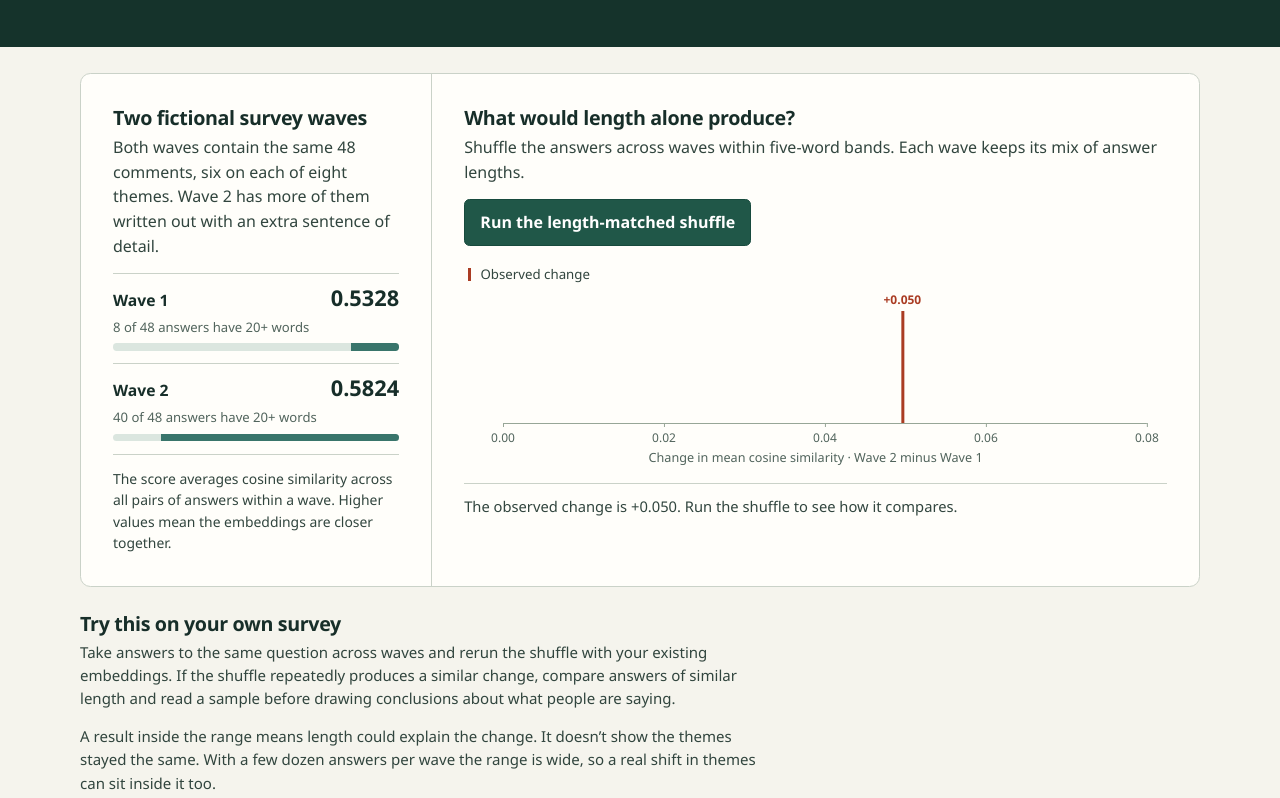
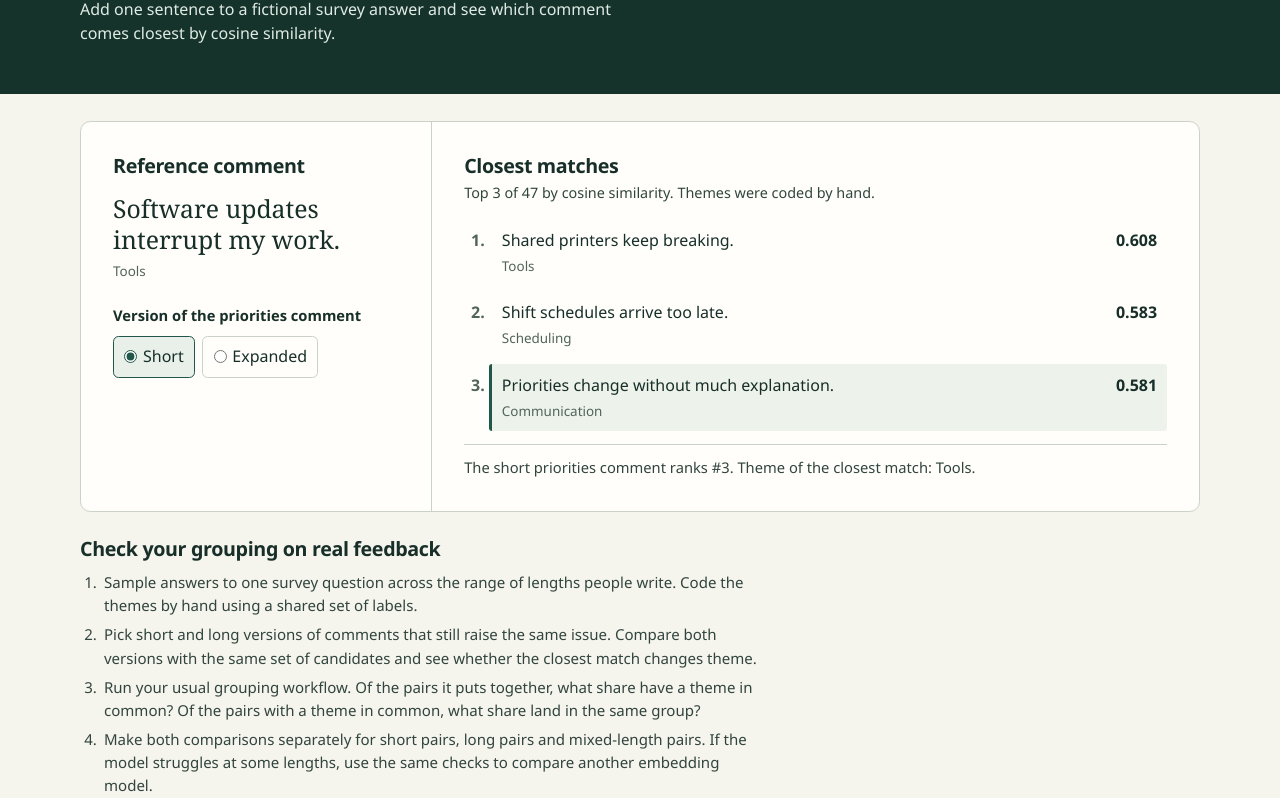
Before and after one commit to lstehlik2809/survey-similarity-shuffle, a plain HTML site: page index.html in a window 1280 px wide. Shown: the part 309-1107 px from the top of the page. Drawn offline with Linux system fonts and the light colour scheme.

Commit message:
Show how comment length can change the closest survey match

```diff
--- a/analysis.js
+++ b/analysis.js
@@ -1,60 +1,26 @@
-export function averageCosine(indices, upperTriangle) {
-  let total = 0;
-  for (let i = 0; i < indices.length; i += 1) {
-    for (let j = i + 1; j < indices.length; j += 1) {
-      const first = Math.min(indices[i], indices[j]);
-      const second = Math.max(indices[i], indices[j]);
-      total += upperTriangle[first][second - first - 1];
-    }
+export function compareMatches({ comments, similarities, example }) {
+  const { referenceId, editableId } = example;
+  const referenceIndex = comments.findIndex(comment =>
+    comment.commentId === referenceId && comment.version === "short"
+  );
+
+  function rankMatches(editableVersion) {
+    return comments.flatMap((comment, index) => {
+      const version = comment.commentId === editableId ? editableVersion : "short";
+      if (comment.commentId === referenceId || comment.version !== version) return [];
+
+      const first = Math.min(index, referenceIndex);
+      const second = Math.max(index, referenceIndex);
+      return [{ ...comment, score: similarities[first][second - first - 1] }];
+    }).sort((a, b) => b.score - a.score);
   }
-  return total / (indices.length * (indices.length - 1) / 2);
-}
-
-export function createExperiment({ comments, similarities }) {
-  const indicesByWave = [[], []];
-  const bands = new Map();
-  comments.forEach(({ wave, words }, index) => {
-    indicesByWave[wave - 1].push(index);
-    const key = Math.floor(words / 5);
-    if (!bands.has(key)) bands.set(key, { indices: [], firstWaveCount: 0 });
-    const band = bands.get(key);
-    band.indices.push(index);
-    band.firstWaveCount += Number(wave === 1);
-  });
-
-  const score = indices => averageCosine(indices, similarities);
-  const scores = indicesByWave.map(score);
-  const summary = indicesByWave.map((indices, index) => ({
-    wave: index + 1,
-    total: indices.length,
-    long: indices.filter(item => comments[item].words >= 20).length,
-    score: scores[index],
-  }));
 
   return {
-    summary,
-    observed: scores[1] - scores[0],
-    shuffle(repeats, random = Math.random) {
-      return Array.from({ length: repeats }, () => {
-        const firstWave = [];
-        const secondWave = [];
-        for (const { indices, firstWaveCount } of bands.values()) {
-          const shuffled = indices.slice();
-          for (let i = shuffled.length - 1; i > 0; i -= 1) {
-            const j = Math.floor(random() * (i + 1));
-            [shuffled[i], shuffled[j]] = [shuffled[j], shuffled[i]];
-          }
-          firstWave.push(...shuffled.slice(0, firstWaveCount));
-          secondWave.push(...shuffled.slice(firstWaveCount));
-        }
-        return score(secondWave) - score(firstWave);
-      });
+    reference: comments[referenceIndex],
+    editableId,
+    results: {
+      short: rankMatches("short"),
+      expanded: rankMatches("expanded"),
     },
   };
 }
-
-export function quantile(sorted, probability) {
-  const index = (sorted.length - 1) * probability;
-  const floor = Math.floor(index);
-  return sorted[floor] + (sorted[Math.ceil(index)] - sorted[floor]) * (index - floor);
-}
--- a/app.js
+++ b/app.js
@@ -1,131 +1,47 @@
-import { createExperiment, quantile } from "./analysis.js";
+import { compareMatches } from "./analysis.js";
 
-const RUNS = 400;
-const chart = document.querySelector("#chart");
-const button = document.querySelector("#shuffle");
+const referenceText = document.querySelector("#reference-text");
+const referenceTheme = document.querySelector("#reference-theme");
+const controls = document.querySelector("#version-controls");
+const matchHeading = document.querySelector("#match-count");
+const matchList = document.querySelector("#matches");
 const readout = document.querySelector("#readout");
-const shuffleKey = document.querySelector("#shuffle-key");
-const waveSummary = document.querySelector("#wave-summary");
-const formatDelta = value => `${value >= 0 ? "+" : "−"}${Math.abs(value).toFixed(3)}`;
-
-function showWaves(summary) {
-  for (const { wave, total, long, score } of summary) {
-    const row = document.createElement("div");
-    row.className = "wave";
-    row.innerHTML = `
-      <h3>Wave ${wave}</h3>
-      <span class="score" aria-label="Mean cosine similarity ${score.toFixed(4)}">${score.toFixed(4)}</span>
-      <span class="mix-label">${long} of ${total} answers have 20+ words</span>
-      <div class="mix" aria-hidden="true"><div class="long"></div></div>
-    `;
-    row.querySelector(".long").style.width = `${long / total * 100}%`;
-    waveSummary.append(row);
-  }
-}
-
-function drawChart(observed, simulated) {
-  const { width, height } = chart.getBoundingClientRect();
-  if (!width || !height) return;
-
-  const pixelRatio = window.devicePixelRatio || 1;
-  chart.width = Math.round(width * pixelRatio);
-  chart.height = Math.round(height * pixelRatio);
-
-  const context = chart.getContext("2d");
-  context.scale(pixelRatio, pixelRatio);
-  context.font = '12px "Segoe UI", system-ui, sans-serif';
-  const left = 39;
-  const right = width - 20;
-  const top = 30;
-  const bottom = height - 25;
-  const binSize = 0.0025;
-  const tickSize = 0.02;
-  const min = Math.floor(Math.min(0, observed, ...simulated) / tickSize) * tickSize;
-  const max = Math.ceil(Math.max(0.075, observed + binSize, ...simulated) / tickSize) * tickSize;
-  const bins = new Array(Math.round((max - min) / binSize)).fill(0);
-  for (const value of simulated) {
-    const bin = Math.min(bins.length - 1, Math.floor((value - min) / binSize));
-    bins[bin] += 1;
-  }
-  const x = value => left + (value - min) / (max - min) * (right - left);
-  const maxCount = Math.max(10, Math.ceil(Math.max(...bins) / 10) * 10);
-  const y = count => bottom - count / maxCount * (bottom - top);
-  const panel = "#fffefa";
-  const text = "#51645c";
-
-  context.fillStyle = text;
-  if (simulated.length) {
-    context.textAlign = "left";
-    context.fillText("Runs per bin", 4, 16);
-    for (const count of [0, maxCount / 2, maxCount]) {
-      context.fillStyle = "#d8dfd7";
-      context.fillRect(left, y(count), right - left, 1);
-      context.fillStyle = text;
-      context.textAlign = "right";
-      context.fillText(count, left - 7, y(count) + 4);
-    }
-    context.fillStyle = "#39756b";
-    for (let i = 0; i < bins.length; i += 1) {
-      const first = x(min + i * binSize);
-      const last = x(min + (i + 1) * binSize);
-      context.fillRect(first + 0.6, y(bins[i]), last - first - 1.2, bottom - y(bins[i]));
-    }
-  }
-
-  context.fillStyle = "#97a697";
-  context.fillRect(left, bottom, right - left, 1);
-  const tickCount = Math.round((max - min) / tickSize);
-  const tickStride = Math.max(1, Math.ceil(tickCount / (width < 380 ? 4 : 6)));
-  context.textAlign = "center";
-  for (let i = 0; i <= tickCount; i += tickStride) {
-    const value = min + i * tickSize;
-    context.fillStyle = "#97a697";
-    context.fillRect(x(value), bottom, 1, 4);
-    context.fillStyle = text;
-    context.fillText(value.toFixed(2), x(value), bottom + 19);
-  }
-
-  const marker = x(observed);
-  context.fillStyle = panel;
-  context.fillRect(marker - 2.5, top - 3, 6, bottom - top + 3);
-  context.fillStyle = "#aa3c23";
-  context.fillRect(marker - 1, top - 3, 3, bottom - top + 3);
-  context.font = '650 12px "Segoe UI", system-ui, sans-serif';
-  const label = formatDelta(observed);
-  const labelX = Math.max(left + 23, Math.min(right - 23, marker));
-  context.fillText(label, labelX, top - 10);
-}
+const rowTemplate = document.querySelector("#match-row");
+const DISPLAY_COUNT = 3;
 
 async function start() {
   const response = await fetch("./demo-data.json");
   if (!response.ok) throw new Error(`Demo data returned HTTP ${response.status}`);
-  const experiment = createExperiment(await response.json());
-  const observed = formatDelta(experiment.observed);
-  let simulated = [];
-  showWaves(experiment.summary);
-  const render = () => drawChart(experiment.observed, simulated);
-  new ResizeObserver(render).observe(chart);
-  render();
-  chart.setAttribute("aria-label", `Observed change in mean cosine similarity: ${observed}.`);
-  readout.textContent = `The observed change is ${observed}. Run the shuffle to see how it compares.`;
+  const { reference, editableId, results } = compareMatches(await response.json());
+  const shortRank = results.short.findIndex(comment => comment.commentId === editableId) + 1;
 
-  button.addEventListener("click", () => {
-    simulated = experiment.shuffle(RUNS).sort((a, b) => a - b);
-    const lower = quantile(simulated, 0.025);
-    const upper = quantile(simulated, 0.975);
-    const median = formatDelta(quantile(simulated, 0.5));
-    const range = `${formatDelta(lower)} to ${formatDelta(upper)}`;
-    const inside = experiment.observed >= lower && experiment.observed <= upper;
-    shuffleKey.hidden = false;
-    button.textContent = "Rerun the shuffle";
-    render();
-    chart.setAttribute("aria-label", `Histogram of ${RUNS} shuffled changes. The middle 95% run from ${range}, with a median of ${median}. The observed change is ${observed}.`);
-    const interpretation = inside
-      ? "The observed change falls within that range, so shuffled waves with the same length mix produce changes like it."
-      : "The observed change falls outside that range on this run. Compare answers of similar length and check which themes changed.";
-    readout.textContent = `The middle 95% of shuffled changes ran from ${range}, with a median of ${median}. ${interpretation}`;
-  });
-  button.disabled = false;
+  referenceText.textContent = reference.text;
+  referenceTheme.textContent = reference.theme;
+  matchHeading.textContent = `Top ${DISPLAY_COUNT} of ${results.short.length} by cosine similarity. Themes were coded by hand.`;
+
+  function showMatches(version) {
+    const ranked = results[version];
+    const rows = ranked.slice(0, DISPLAY_COUNT).map(comment => {
+      const row = rowTemplate.content.firstElementChild.cloneNode(true);
+      row.querySelector(".match-text").textContent = comment.text;
+      row.querySelector(".match-theme").textContent = comment.theme;
+      row.querySelector(".match-score").textContent = comment.score.toFixed(3);
+      row.classList.toggle("edited", comment.commentId === editableId);
+      return row;
+    });
+    matchList.replaceChildren(...rows);
+
+    const best = ranked[0];
+    const rank = ranked.findIndex(comment => comment.commentId === editableId) + 1;
+    const position = version === "expanded"
+      ? `With the extra sentence, the priorities comment moves from #${shortRank} to #${rank}.`
+      : `The short priorities comment ranks #${rank}.`;
+    readout.textContent = `${position} Theme of the closest match: ${best.theme}.`;
+  }
+
+  controls.addEventListener("change", event => showMatches(event.target.value));
+  showMatches(controls.querySelector("input:checked").value);
+  controls.disabled = false;
 }
 
 start().catch(error => {
--- a/index.html
+++ b/index.html
@@ -3,16 +3,16 @@
 <head>
   <meta charset="utf-8">
   <meta name="viewport" content="width=device-width, initial-scale=1">
-  <meta name="description" content="See how a length-matched shuffle can help interpret changes in embedding similarity across employee survey waves.">
-  <title>Can comment length move a similarity score?</title>
+  <meta name="description" content="Add one sentence to a fictional employee survey comment and see how it changes the closest match by cosine similarity.">
+  <title>Can a longer answer change the closest match?</title>
   <meta property="og:type" content="website">
   <meta property="og:url" content="https://lstehlik2809.github.io/survey-similarity-shuffle/">
-  <meta property="og:title" content="Can comment length move a similarity score?">
-  <meta property="og:description" content="Two fictional survey waves raise the same issues. Shuffle answers of similar length to see how much of the rise in similarity length alone produces.">
+  <meta property="og:title" content="Can a longer answer change the closest match?">
+  <meta property="og:description" content="Switch between two versions of one fictional employee comment and see what happens to the closest match.">
   <meta property="og:image" content="https://lstehlik2809.github.io/survey-similarity-shuffle/social-card.png">
   <meta property="og:image:width" content="1200">
   <meta property="og:image:height" content="630">
-  <meta property="og:image:alt" content="Histogram of shuffled changes in mean cosine similarity, with the observed change of +0.050 marked in red.">
+  <meta property="og:image:alt" content="With all answers short, the closest match is a Tools comment. After expanding one answer, the closest match is a Communication comment.">
   <meta name="twitter:card" content="summary_large_image">
   <link rel="stylesheet" href="./styles.css">
   <script type="module" src="./app.js"></script>
@@ -21,42 +21,56 @@
   <header class="intro">
     <div class="wrap">
       <p class="section-label">Employee listening</p>
-      <h1>Can comment length move a similarity score?</h1>
-      <p>If survey answers look more alike in one wave than another, see how much of that change you can reproduce by keeping each wave’s mix of short and long answers.</p>
+      <h1>Can a longer answer change the closest match?</h1>
+      <p>Add one sentence to a fictional survey answer and see which comment comes closest by cosine similarity.</p>
     </div>
   </header>
   <main class="wrap">
-    <div class="experiment" aria-label="Length-matched shuffle experiment">
-      <section class="waves" aria-labelledby="waves-title">
-        <h2 id="waves-title">Two fictional survey waves</h2>
-        <p>Both waves contain the same 48 comments, six on each of eight themes. Wave 2 has more of them written out with an extra sentence of detail.</p>
-        <div id="wave-summary"></div>
-        <p class="wave-note">The score averages cosine similarity across all pairs of answers within a wave. Higher values mean the embeddings are closer together.</p>
+    <div class="experiment">
+      <section class="reference" aria-labelledby="reference-title">
+        <h2 id="reference-title">Reference comment</h2>
+        <blockquote id="reference-text"></blockquote>
+        <p class="theme" id="reference-theme"></p>
+        <fieldset id="version-controls" disabled>
+          <legend>Version of the priorities comment</legend>
+          <div class="options">
+            <label><input type="radio" name="version" value="short" checked> Short</label>
+            <label><input type="radio" name="version" value="expanded"> Expanded</label>
+          </div>
+        </fieldset>
+        <noscript><p>Enable JavaScript to compare the two versions.</p></noscript>
       </section>
       <section class="comparison" aria-labelledby="comparison-title">
-        <h2 id="comparison-title">What would length alone produce?</h2>
-        <p>Shuffle the answers across waves within five-word bands. Each wave keeps its mix of answer lengths.</p>
-        <button id="shuffle" type="button" disabled>Run the length-matched shuffle</button>
-        <noscript><p>Enable JavaScript to run the shuffle.</p></noscript>
-        <div class="chart-frame">
-          <div class="legend" aria-hidden="true">
-            <span><i class="marker" aria-hidden="true"></i>Observed change</span>
-            <span id="shuffle-key" hidden><i class="swatch" aria-hidden="true"></i>Changes after shuffling</span>
-          </div>
-          <canvas id="chart" role="img" aria-label="Loading the observed change in mean cosine similarity."></canvas>
-          <div class="axis-title">Change in mean cosine similarity · Wave&nbsp;2 minus Wave&nbsp;1</div>
-        </div>
+        <h2 id="comparison-title">Closest matches</h2>
+        <p class="match-count" id="match-count"></p>
+        <ol id="matches" class="matches"></ol>
         <p class="readout" id="readout" role="status">Loading the demo data…</p>
+        <template id="match-row">
+          <li>
+            <div class="match">
+              <div>
+                <p class="match-text"></p>
+                <p class="theme match-theme"></p>
+              </div>
+              <span class="match-score"></span>
+            </div>
+          </li>
+        </template>
       </section>
     </div>
     <section class="notes" aria-labelledby="notes-title">
-      <h2 id="notes-title">Try this on your own survey</h2>
-      <p>Take answers to the same question across waves and rerun the shuffle with your existing embeddings. If the shuffle repeatedly produces a similar change, compare answers of similar length and read a sample before drawing conclusions about what people are saying.</p>
-      <p>A result inside the range means length could explain the change. It doesn’t show the themes stayed the same. With a few dozen answers per wave the range is wide, so a real shift in themes can sit inside it too.</p>
+      <h2 id="notes-title">Check your grouping on real feedback</h2>
+      <ol>
+        <li>Sample answers to one survey question across the range of lengths people write. Code the themes by hand using a shared set of labels.</li>
+        <li>Pick short and long versions of comments that still raise the same issue. Compare both versions with the same set of candidates and see whether the closest match changes theme.</li>
+        <li>Run your usual grouping workflow. Of the pairs it puts together, what share have a theme in common? Of the pairs with a theme in common, what share land in the same group?</li>
+        <li>Make both comparisons separately for short pairs, long pairs and mixed-length pairs. If the model struggles at some lengths, use the same checks to compare another embedding model.</li>
+      </ol>
       <details>
         <summary>How this demo was made</summary>
-        <p>Each of 48 fictional comments has a short and an expanded version. Each wave gets one version per comment, with all eight themes equally represented. The demo computes cosine similarities from precomputed <a href="https://huggingface.co/BAAI/bge-base-en-v1.5">BGE embeddings</a>. It uses BGE because Liu found it reacts strongly to length in Reddit comments, which makes the effect easy to see. Across both waves, two expanded answers on different themes average 0.585, higher than two short answers on the same theme (0.573). Another model, or other text, can show a smaller effect or one in the opposite direction. The demo randomly reassigns the answers within each five-word band without replacement and recalculates the difference between waves 400 times.</p>
-        <p>The middle 95% describes the spread of simulated changes in this example. The result depends on the comments, length bands and embedding model. Each run draws 400 new shuffles, so the range shifts slightly from run to run.</p>
+        <p>Liu tested average cosine on shorter and longer excerpts from the same comments. He also ran a placebo that swapped in comments of similar length, and adjusted the average by computing it within word-count bands and weighting the bands equally. This demo adapts his excerpt check to nearest matches.</p>
+        <p>The reference and candidates come from a set of 48 fictional comments with manually assigned themes. The demo starts with the short versions and swaps one of the 47 candidates for its expanded version. It ranks every candidate by its cosine similarity to the reference using precomputed <a href="https://huggingface.co/BAAI/bge-base-en-v1.5">BGE embeddings</a>.</p>
+        <p>The expansion adds detail as well as words. The example shows how a change in wording can reorder nearest matches.</p>
       </details>
     </section>
     <footer>Based on <a href="https://arxiv.org/abs/2611.21519">Fengming Liu’s preprint on embedding cosine and text length</a>. <a href="https://github.com/lstehlik2809/survey-similarity-shuffle">Source code and data script on GitHub</a>.</footer>
--- a/styles.css
+++ b/styles.css
@@ -6,8 +6,8 @@
   --text: #31453e;
   --muted: #51645c;
   --rule: #cad2c8;
-  --observed: #aa3c23;
-  --shuffle: #39756b;
+  --accent: #205748;
+  --focus: #aa3c23;
   font-family: "Segoe UI", system-ui, sans-serif;
   font-size: 16px;
   line-height: 1.55;
@@ -57,82 +57,58 @@ h1 {
   background: var(--panel);
 }
 
-.waves, .comparison { padding: clamp(1.1rem, 2.6vw, 2rem); }
-.waves { border-right: 1px solid var(--rule); }
+.reference, .comparison { padding: clamp(1.1rem, 2.6vw, 2rem); }
+.reference { border-right: 1px solid var(--rule); }
 h2 { margin: 0 0 .3rem; font-size: 1.23rem; line-height: 1.2; letter-spacing: -.018em; }
 p { margin: 0 0 .9rem; color: var(--text); }
+blockquote { margin: 1rem 0 .35rem; font: 500 1.55rem/1.25 Georgia, serif; }
+.theme { margin: .2rem 0 0; color: var(--muted); font-size: .84rem; }
 
-.wave {
-  display: grid;
-  grid-template-columns: 1fr auto;
-  column-gap: .55rem;
-  align-items: baseline;
-  border-top: 1px solid var(--rule);
-  padding-block: .8rem;
-}
-
-.wave h3 { margin: 0; font-size: .98rem; }
-.wave .score {
-  font-size: 1.36rem;
-  font-weight: 650;
-  font-variant-numeric: tabular-nums;
-  line-height: 1;
-}
-
-.mix-label { font-size: .82rem; color: var(--muted); grid-column: 1 / -1; margin-top: .28rem; }
-.mix {
-  display: flex;
-  grid-column: 1 / -1;
-  height: .45rem;
-  margin-top: .4rem;
-  overflow: hidden;
-  border-radius: .23rem;
-  background: #dbe6df;
-}
-.long { background: #39756b; margin-left: auto; }
-.wave-note { border-top: 1px solid var(--rule); padding-top: .8rem; margin-bottom: 0; font-size: .87rem; }
-
-button {
-  border: 1px solid #174a3d;
+fieldset { min-width: 0; margin: 1.4rem 0 0; padding: 0; border: 0; }
+legend { padding: 0; font-size: .92rem; font-weight: 650; }
+.options { display: flex; flex-wrap: wrap; gap: .45rem; margin-top: .55rem; }
+.options label {
+  display: inline-flex;
+  align-items: center;
+  gap: .35rem;
+  border: 1px solid var(--rule);
   border-radius: .35rem;
-  background: #205748;
-  color: white;
-  padding: .65rem .95rem;
-  font: inherit;
-  font-weight: 650;
+  padding: .48rem .65rem;
+  color: var(--ink);
   cursor: pointer;
 }
-button:hover:not(:disabled) { background: #153e33; }
-button:disabled { opacity: .65; cursor: default; }
-button:focus-visible, a:focus-visible, summary:focus-visible { outline: 2px solid #aa3c23; outline-offset: 4px; }
+.options label:has(:checked) { border-color: var(--accent); background: #e8f0e9; }
+.options input { margin: 0; accent-color: var(--accent); }
+.options label:has(:focus-visible), a:focus-visible, summary:focus-visible {
+  outline: 2px solid var(--focus);
+  outline-offset: 3px;
+}
+fieldset:disabled { opacity: .65; }
+noscript p { margin-top: .85rem; }
 
-.chart-frame { margin-top: 1.1rem; }
-.legend { display: flex; flex-wrap: wrap; gap: .35rem 1rem; font-size: .83rem; color: var(--text); }
-.legend span { display: inline-flex; align-items: center; gap: .35rem; }
-.legend span[hidden] { display: none; }
-.marker { width: .19rem; height: .8rem; background: var(--observed); margin-inline: .24rem; }
-.swatch { width: .72rem; height: .65rem; background: var(--shuffle); }
-canvas { display: block; width: 100%; height: 10.25rem; }
-.axis-title { color: var(--muted); font-size: .79rem; text-align: center; }
-.readout {
-  border-top: 1px solid var(--rule);
-  margin: .95rem 0 0;
-  padding-top: .7rem;
-  font-size: .92rem;
-  font-variant-numeric: tabular-nums;
-}
+.match-count { font-size: .9rem; }
+.matches { margin: 0; padding-left: 1.55rem; }
+.matches li { margin-bottom: .4rem; padding: .55rem .62rem; border-left: 3px solid transparent; }
+.matches li::marker { color: var(--muted); font-weight: 650; }
+.matches li.edited { background: #edf3eb; border-color: var(--accent); border-radius: .2rem; }
+.match { display: grid; grid-template-columns: minmax(0, 1fr) auto; align-items: baseline; gap: .8rem; }
+.match-text { margin: 0; color: var(--ink); }
+.match-score { font-weight: 650; font-variant-numeric: tabular-nums; }
+.readout { border-top: 1px solid var(--rule); margin: .8rem 0 0; padding-top: .7rem; font-size: .92rem; }
 
 .notes { margin-block: 1.6rem; max-width: 75ch; }
-.notes p { font-size: .94rem; }
+.notes ol { margin: .65rem 0 1rem; padding-left: 1.3rem; }
+.notes li { margin: .35rem 0; padding-left: .2rem; color: var(--text); }
+.notes li, .notes p { font-size: .94rem; }
 details { border-block: 1px solid var(--rule); padding-block: .65rem; }
 details p { margin: .65rem 0 0; }
 summary { cursor: pointer; font-weight: 650; width: fit-content; }
-a { color: #205748; text-underline-offset: .16em; }
+a { color: var(--accent); text-underline-offset: .16em; }
 footer { margin: 0 0 2rem; color: var(--muted); font-size: .83rem; }
 
 @media (max-width: 45rem) {
   .wrap { width: calc(100% - 2rem); }
   .intro { padding-block: 2rem 2.3rem; }
   .experiment { grid-template-columns: 1fr; margin-top: 1rem; }
-  .waves { border-right: 0; border-bottom: 1px solid var(--rule); }
+  .reference { border-right: 0; border-bottom: 1px solid var(--rule); }
 }
```
Also changed, not shown: demo-data.json, social-card.png, 2 other files.
